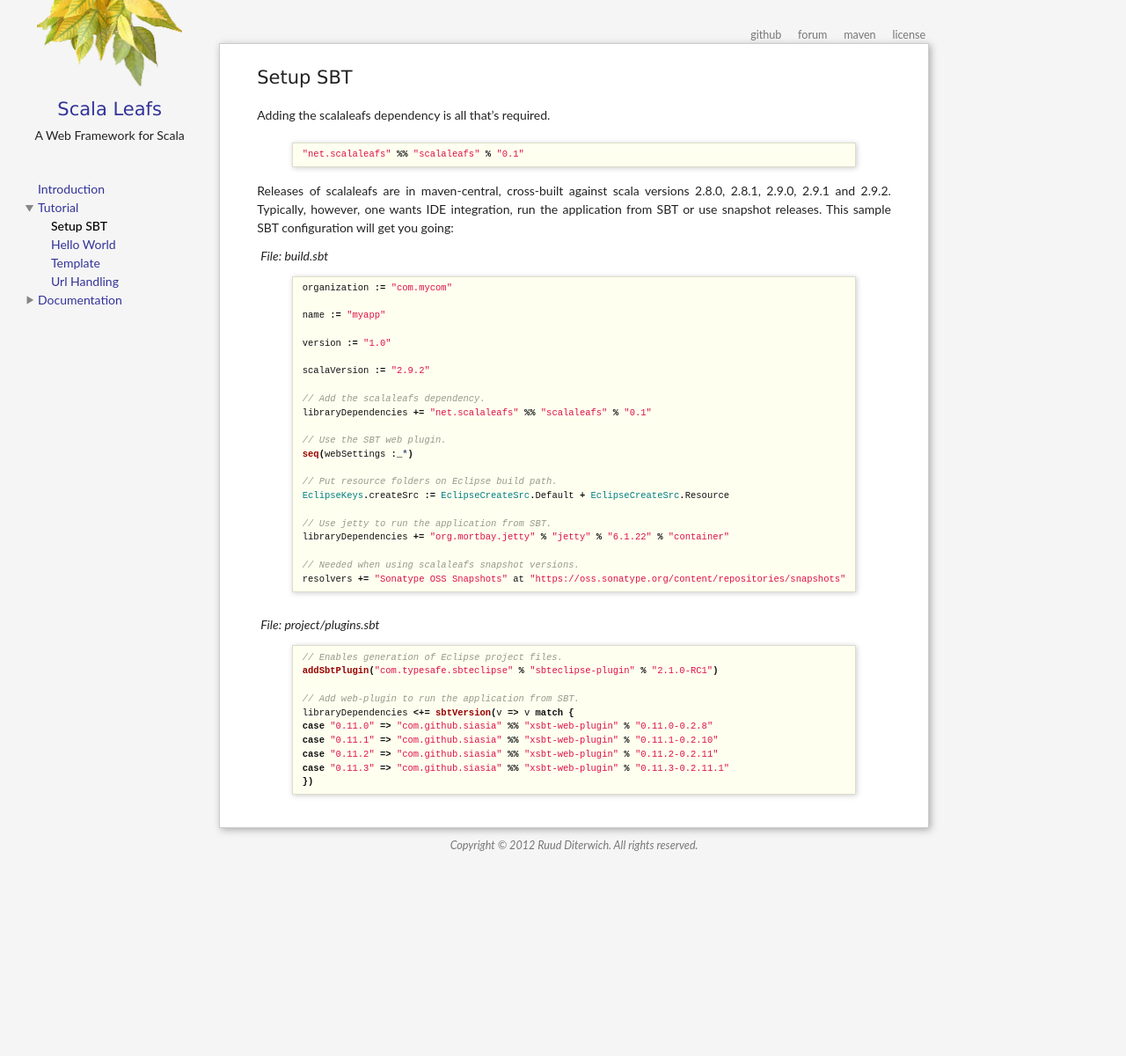
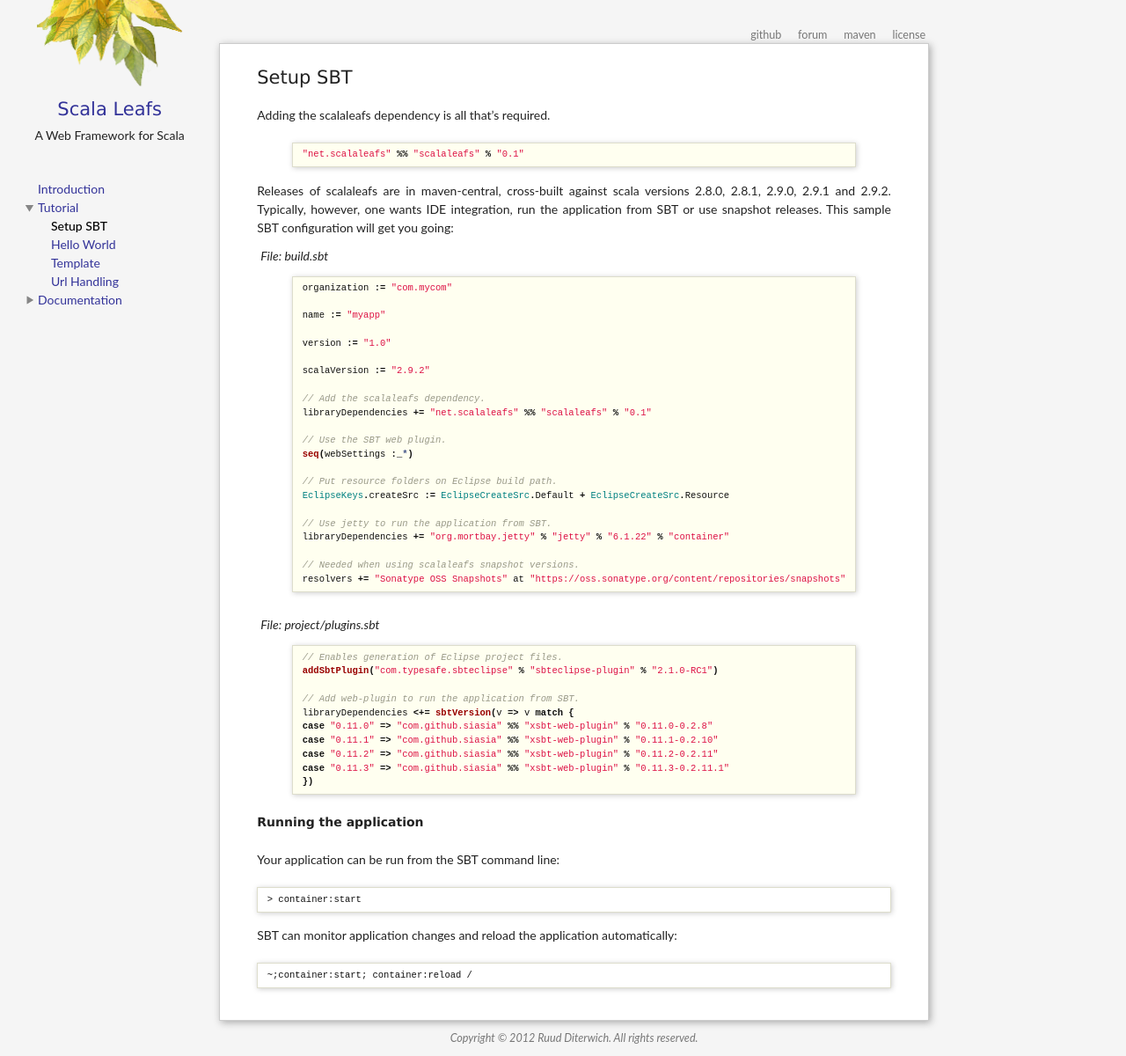
Before and after one commit to scalastuff/scalaleafs, a Jekyll site: the page built from setup-sbt.md, in a window 1280 px wide. Shown: the whole page at 88% size. Built offline with Jekyll 4.4.1, drawn with Linux system fonts in a browser that asks for light colours; before the commit the page ends 981 px from its top, so only the background shows below that.

Commit message:
Updated setup-sbt.md

````diff
--- a/setup-sbt.md
+++ b/setup-sbt.md
@@ -51,3 +51,15 @@
 case "0.11.3" => "com.github.siasia" %% "xsbt-web-plugin" % "0.11.3-0.2.11.1"
 })
 {% endhighlight %}
+
+## Running the application
+
+Your application can be run from the SBT command line:
+```
+> container:start
+```
+
+SBT can monitor application changes and reload the application automatically:
+```
+~;container:start; container:reload /
+```
````
